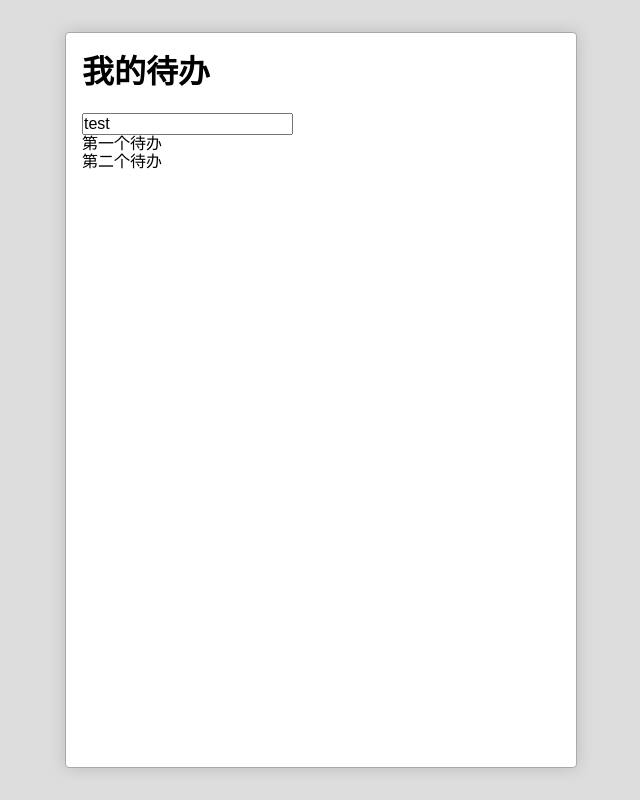
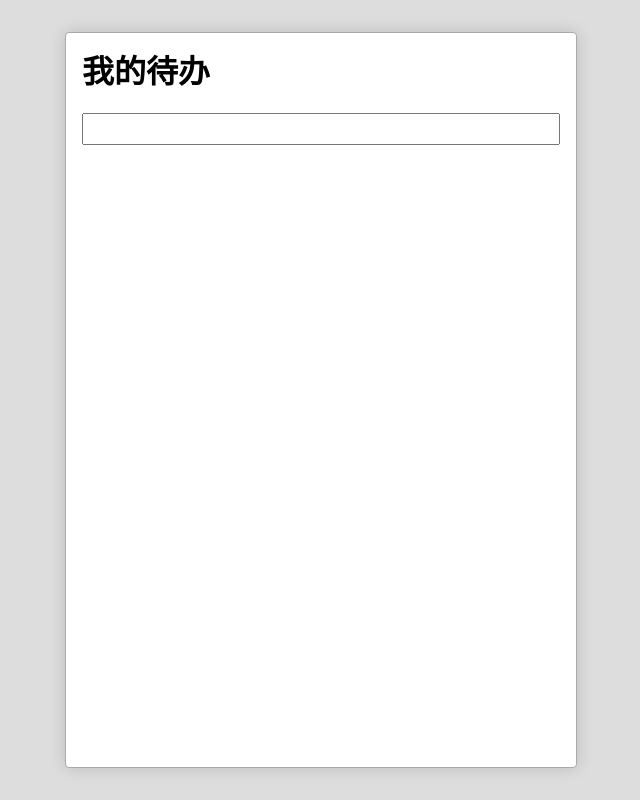
Before and after one commit to PacersCyc/webpack-practice, a React (Create React App) app: page / in a window 1280 px wide. Shown: the whole page, without its empty margins (319-959 px from the left). Built offline with nearby package versions, Linux system fonts and the light colour scheme.

Commit message:
增删改查

```diff
--- a/src/App.css
+++ b/src/App.css
@@ -9,6 +9,12 @@
   min-height:20em;
   min-width:32em;
   box-shadow:0 0 1em hsla(0,0%,0%,0.15);
+}
+.App .todo-list>li:nth-child(odd){
+  background:#eee;
+}
+.App .todo-list>li:htn-child(even){
+  background:#f8f8f8;
 }
 
 /*
--- a/src/App.js
+++ b/src/App.js
@@ -10,20 +10,21 @@
   constructor(props){
       super(props)
       this.state = {
-          newTodo: 'test',
-          todoList: [
-              {id:1, title:'第一个待办'},
-              {id:2, title:'第二个待办'}
-          ]
+          newTodo: '',
+          todoList: []
       }
   }
 
   render() {
-    let todos = this.state.todoList.map((item,index)=>{
+    let todos = this.state.todoList
+    .filter((item)=>!item.deleted)  //过滤未点击删除按钮的元素
+    .map((item,index)=>{
       //动手题3：为什么return后加括号
       return (
-        <li>
-          <TodoItem todo={item} />
+        <li key={index}>
+          <TodoItem todo={item}
+            onToggle={this.toggle.bind(this)}
+            onDelete={this.delete.bind(this)} />
         </li>
       )
     })
@@ -32,14 +33,60 @@
       <div className="App">
         <h1>我的待办</h1>
         <div className = "imput-w">
-          <TodoInput content={this.state.newTodo} />
+          <TodoInput content={this.state.newTodo}
+            onSubmit={this.addTodo.bind(this)}
+            onChange={this.changeTitle.bind(this)} />
         </div>
-        <ol>
+        <ol className="todo-list">
           {todos}
         </ol>
       </div>
     )
   }
+
+  toggle(e,todo){
+    todo.status = todo.status === 'completed' ? '' : 'completed'
+    console.log(this.state)
+    this.setState(this.state)
+  }
+
+  delete(e,todo){
+    todo.deleted = true
+    this.setState(this.state)
+  }
+
+  addTodo(event){
+    console.log('添加Todo')
+
+    this.state.todoList.push({
+      id:idMaker(),
+      title:event.target.value,
+      status:null,
+      deleted:false
+    })
+
+    this.setState({
+      newTodo:'',
+      todoList:this.state.todoList
+    })
+  }
+
+  changeTitle(event){
+    this.setState({
+      newTodo:event.target.value,
+      todoList:this.state.todoList
+    })
+  }
 }
 
+
+
 export default App;
+
+
+let id = 0
+
+function idMaker(){
+  id++
+  return id
+}
--- /dev/null
+++ b/src/TodoInput.css
@@ -0,0 +1,7 @@
+.TodoInput{
+	width:100%;
+	line-height: 1.8;
+	margin-bottom:1em;
+	font-size: 16px;
+	padding:0 .2em;
+}
--- a/src/TodoInput.js
+++ b/src/TodoInput.js
@@ -1,9 +1,26 @@
 import React, {Component} from 'react'
+import './TodoInput.css'
 
 class TodoInput extends Component {
 	render(){
-		return <input type="text" value={this.props.content}/>
+		//this.submit事件处理函数需要手动绑定this对象，否则call()方法会传入null
+		return <input className="TodoInput" type="text" value={this.props.content}
+			onKeyPress={this.submit.bind(this)}
+			onChange={this.changeTitle.bind(this)}/>
+	}
+
+	submit(e){
+		if(e.key === 'Enter'){
+			console.log('用户按回车了！')
+			this.props.onSubmit(e)
+		}
+	}
+
+	changeTitle(e){
+		console.log('输入框变了')
+		this.props.onChange(e)
 	}
 }
 
+
 export default TodoInput
--- /dev/null
+++ b/src/TodoItem.css
@@ -0,0 +1,9 @@
+.TodoItem{
+	padding:.5em;
+	display:flex;
+	align-items:center;
+}
+.TodoItem>.title{
+	flex-grow:1;
+	padding:0 .5em;
+}
--- a/src/TodoItem.js
+++ b/src/TodoItem.js
@@ -1,8 +1,24 @@
 import React, {Component} from 'react'
+import './TodoItem.css'
 
 class TodoItem extends Component{
 	render(){
-		return <div>{this.props.todo.title}</div>
+		return (
+			<div>
+				<input type="checkbox"
+			      checked={this.props.todo.status === 'completed'}
+			      onChange={this.toggle.bind(this)}/>
+			    <span className="title">{this.props.todo.title}</span>
+			    <button onClick={this.delete.bind(this)}>删除</button>
+			</div>
+	)}
+
+	toggle(e){
+		this.props.onToggle(e, this.props.todo)
+	}
+
+	delete(e){
+		this.props.onDelete(e, this.props.todo)
 	}
 }
 
```
Also changed, not shown: 11 other files (tests, documents, lock files or other folders).
